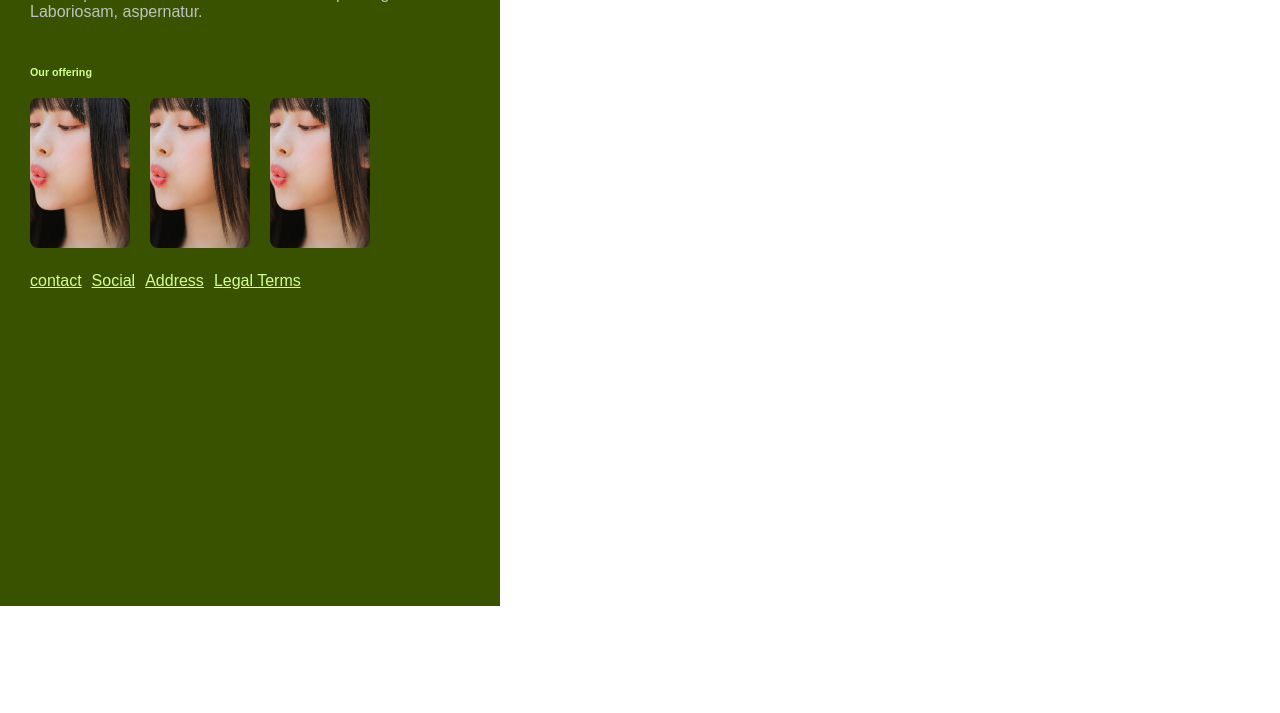
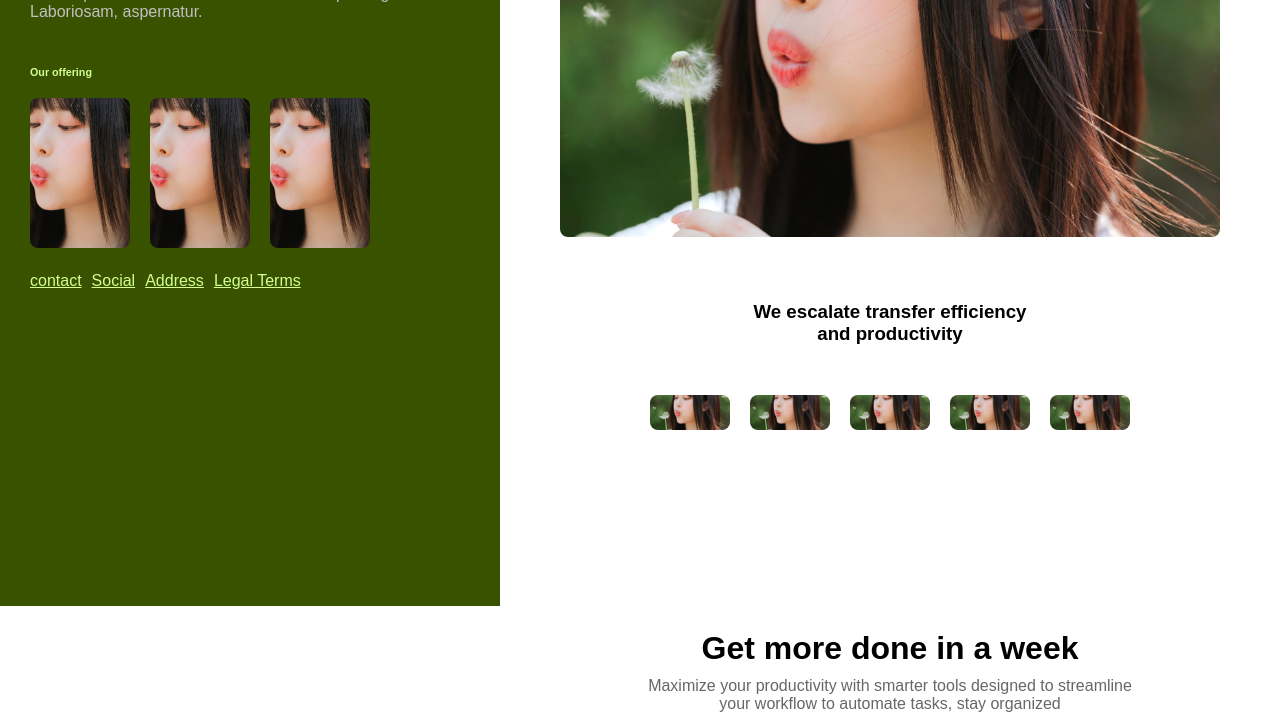
Before and after one commit to NongPeeHTPK/coppage, a plain HTML site: page index.html in a window 1280 px wide. Shown: the part 194-907 px from the top of the page. Before the commit the page ends 800 px from the top, so only its background shows below. Drawn offline with Linux system fonts and the light colour scheme.

Commit message:
first commit

```diff
--- a/index.html
+++ b/index.html
@@ -7,10 +7,11 @@
     <link rel="stylesheet" href="style.css">
 </head>
 <body>
+    <!-- startsidebar -->
     <div class="side-bar">
         <div class="side-bar-top">
             <div class="side-bar-top-left">
-                <a href=""><img src="wp13976172-hanni-pc-wallpapers.jpg" alt="Etran"></a>
+                <img src="wp13976172-hanni-pc-wallpapers.jpg" alt="Etran">
             </div>
             <div class="side-bar-top-right">
                 <a href=""><button type="button">Get started</button></a>
@@ -44,5 +45,26 @@
             <a href="">Legal Terms</a>
         </div>
     </div>
+    <!-- endsidebar -->
+    <!-- content -->
+    <div class="content">
+        <div class="content-image-one">
+            <img src="wp13976172-hanni-pc-wallpapers.jpg" alt="">
+        </div>
+        <div class="We-escalate-transfer-efficiency-and-productivity">
+            <h3>We escalate transfer efficiency <br>and productivity</h3>
+        </div>
+        <div class="content-image-two">
+            <img src="wp13976172-hanni-pc-wallpapers.jpg" alt="">
+            <img src="wp13976172-hanni-pc-wallpapers.jpg" alt="">
+            <img src="wp13976172-hanni-pc-wallpapers.jpg" alt="">
+            <img src="wp13976172-hanni-pc-wallpapers.jpg" alt="">
+            <img src="wp13976172-hanni-pc-wallpapers.jpg" alt="">
+        </div>
+        <div class="Get-more-done-in-a-week">
+            <h1>Get more done in a week</h1>
+            <p>Maximize your productivity with smarter tools designed to streamline <br>your workflow to automate tasks, stay organized</p>
+        </div>
+    </div>
 </body>
 </html>
--- a/style.css
+++ b/style.css
@@ -18,6 +18,7 @@ body{
     display: flex;
     align-items: center;
     padding: 0 30px;
+    padding-top: 30px;
     justify-content: space-between;
 }
 .side-bar-top-left{
@@ -32,7 +33,6 @@ body{
     border-radius: 8px;
     transition: transform 0.3 ease-in-out;
     transform-origin: center center;
-    cursor: pointer;
 }
 .side-bar-top-left:hover{
         transform: scale(1.05);
@@ -101,3 +101,61 @@ body{
 .side-bar-contact a{
     color: rgb(211, 255, 144);
 }
+.content{
+    justify-items: center;
+    margin-left: 500px;
+}
+.content-image-one{
+    width: 100%;
+    height: auto;
+    padding: 60px;
+    transition: transform 0.3 ease-in-out;
+    transform-origin: center center;
+}
+.content-image-one img{
+    width: 100%;
+    height: 100%;
+    border-radius: 8px;
+}
+.content-image-one img:hover{
+    transform: scale(1.05);
+}
+.We-escalate-transfer-efficiency-and-productivity{
+    width: 100%;
+    height: auto;
+    display: flex;
+    align-items: center;
+    justify-content: center;
+    text-align: center;
+}
+.content-image-two{
+    margin-top: 50px;
+    width: 100%;
+    height: auto;
+    display: flex;
+    justify-content: center;
+    gap: 20px;
+}
+.content-image-two img{
+    width: 80px;
+    height: 35px;
+    object-fit: cover;
+    border-radius: 8px;
+    transition: transform 0.3 ease-in-out;
+    transform-origin: center center;
+}
+.content-image-two img:hover{
+    transform: scale(1.05);
+}
+.Get-more-done-in-a-week{
+    width: 100%;
+    height: auto;
+    padding-top: 200px;
+    align-items: center;
+    justify-content: center;
+    text-align: center
+}
+.Get-more-done-in-a-week p{
+    color: #676767;
+    margin-top: 10px;
+}
```
